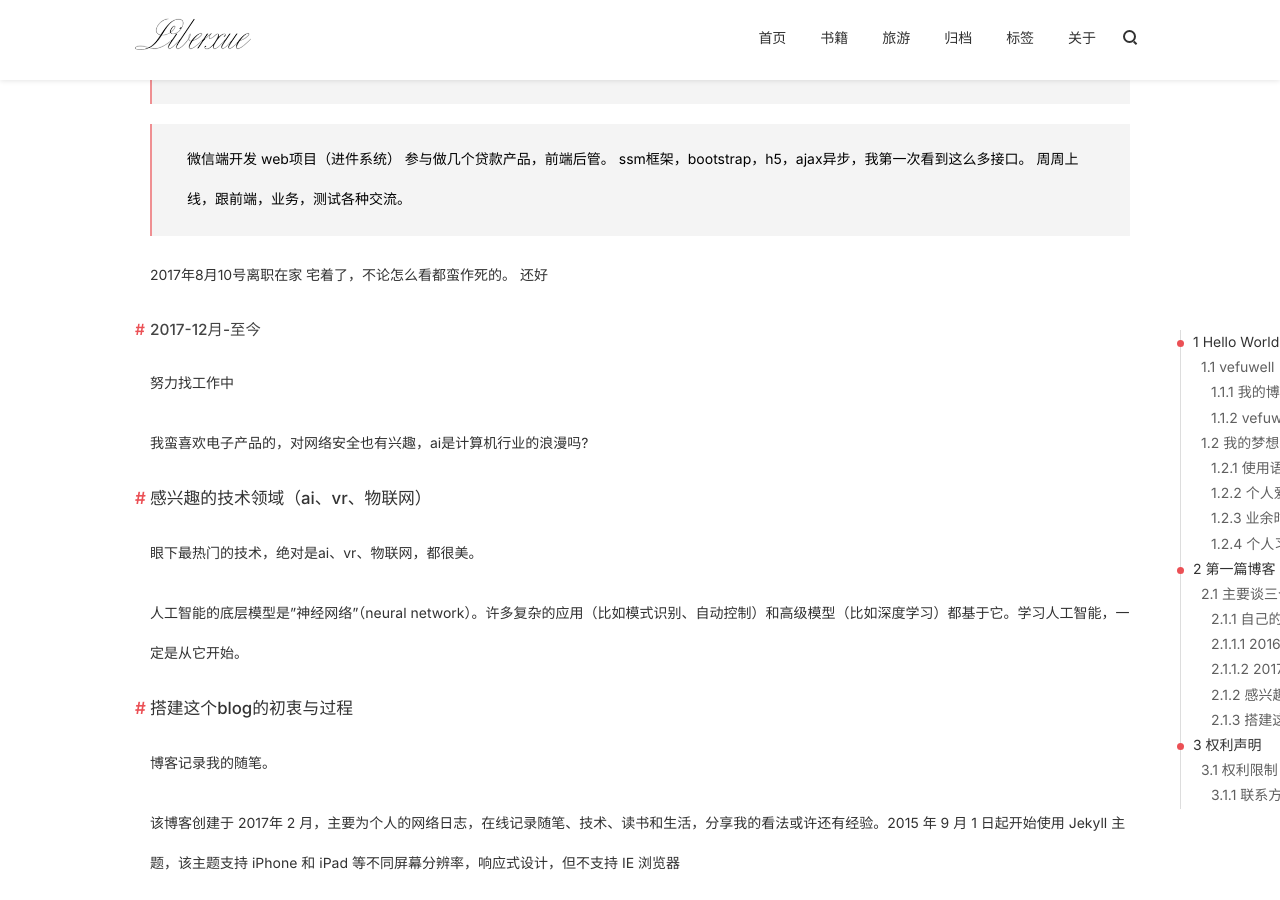
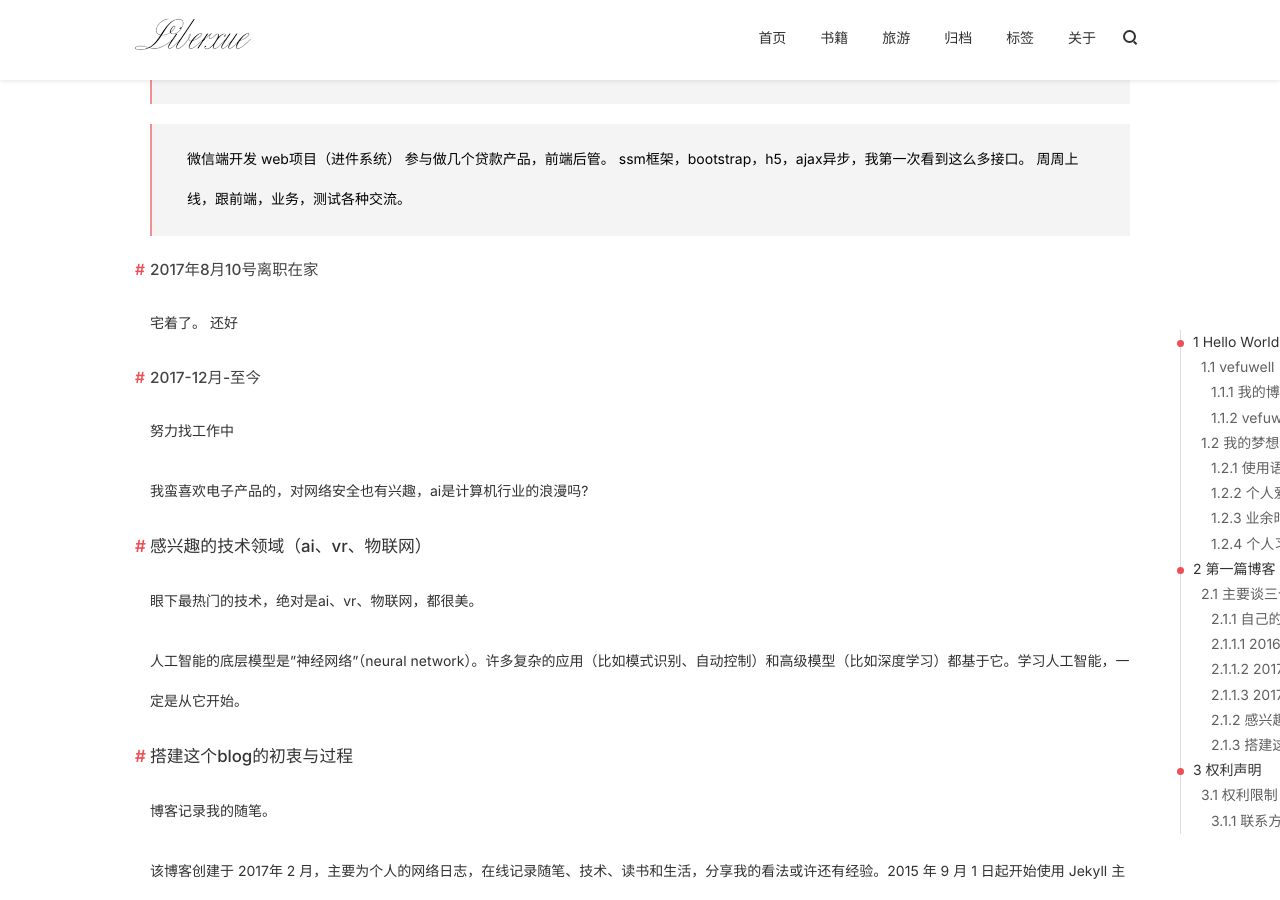
Before and after one commit to vefuwell/vefuwell.github.io, a Jekyll site: the page built from about.md, in a window 1280 px wide and 900 px high, scrolled down 2382 px. Built offline with Jekyll 4.4.1, drawn with Linux system fonts in a browser that asks for light colours; nearby versions of some CDN libraries; comment, search, counter and statistics services are not loaded.

Commit message:
update new about me

```diff
--- a/about.md
+++ b/about.md
@@ -103,8 +103,8 @@ ssm框架，bootstrap，h5，ajax异步，我第一次看到这么多接口。
 周周上线，跟前端，业务，测试各种交流。
 
 
-2017年8月10号离职在家
-宅着了，不论怎么看都蛮作死的。
+#### 2017年8月10号离职在家
+宅着了。
 还好
 
 
```
